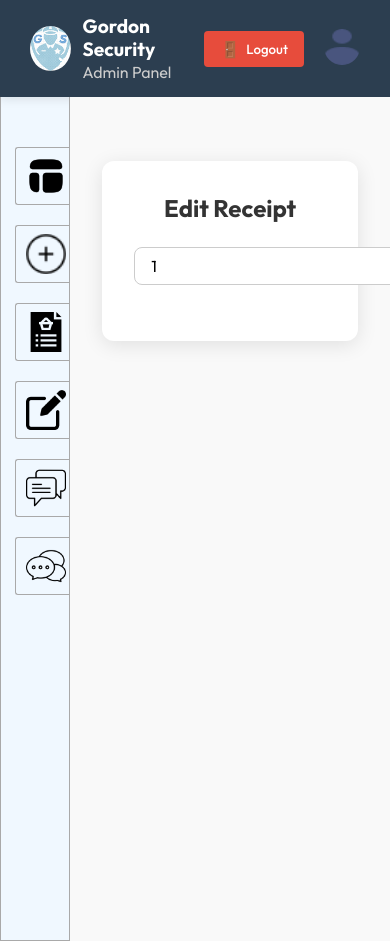
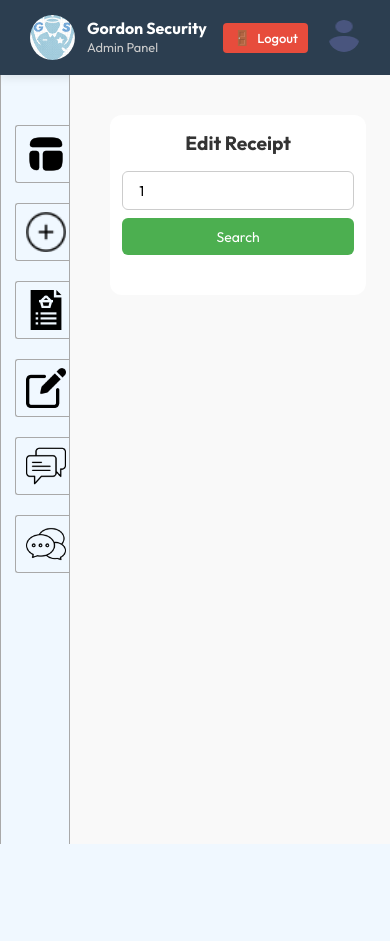
Before and after one commit to blaise-oj/skr-project, a React (Vite) app in the folder admin/skr/: page /edit/1 in a window 390 px wide. After the commit the page ends 844 px from the top, so only its background shows below. Built offline with nearby package versions, Linux system fonts and the light colour scheme; sample sign-in values are in the browser's storage.

Commit message:
6th commit

```diff
--- a/admin/skr/index.html
+++ b/admin/skr/index.html
@@ -3,7 +3,7 @@
 
 <head>
   <meta charset="UTF-8" />
-  <link rel="icon" type="image/svg+xml" href="/vite.svg" />
+  <link rel="icon" type="image/svg+xml" href="" />
   <meta name="viewport" content="width=device-width, initial-scale=1.0" />
   <title>Gordon Security Company Admin</title>
 </head>
--- a/admin/skr/src/assets/css/auth/AuthForms.css
+++ b/admin/skr/src/assets/css/auth/AuthForms.css
@@ -31,8 +31,9 @@
 }
 @media (max-width: 480px) {
   .auth-card {
-    padding: 20px;
-    margin: 0 15px;
+    padding: 15px;
+    margin: 0 10px;
+    transform: translate(-50%, -50%) scale(0.80);
   }
 }
 
--- a/admin/skr/src/components/Navbar/Navbar.css
+++ b/admin/skr/src/components/Navbar/Navbar.css
@@ -117,3 +117,30 @@
 .dropdown-item:hover {
   background-color: #f0f0f0;
 }
+@media (max-width: 480px) {
+  .brand-title {
+    font-size: 1rem;
+  }
+
+  .admin-subtitle {
+    font-size: 0.8rem;
+  }
+
+  .logout-btn,
+  .login-btn {
+    font-size: 13px;
+    padding: 6px 10px;
+  }
+
+  .dropdown-item {
+    font-size: 0.85rem;
+  }
+
+  .btn-icon {
+    font-size: 0.9rem;
+  }
+  .profile {
+    width: 32px;
+    height: 32px;
+  }
+}
--- a/admin/skr/src/index.css
+++ b/admin/skr/src/index.css
@@ -23,3 +23,19 @@ hr{
 .app-content {
     display:flex;
 }
+@media (max-width: 768px) {
+    .app-content {
+        flex-direction: column;
+        padding: 1rem;
+    }
+
+    body {
+        font-size: 14px;
+    }
+
+    nav {
+        flex-direction: column;
+        align-items: flex-start;
+        padding: 1rem;
+    }
+}
--- a/admin/skr/src/pages/Add/Add.css
+++ b/admin/skr/src/pages/Add/Add.css
@@ -142,21 +142,63 @@
 /* Responsive */
 @media (max-width: 480px) {
   .add-page {
-    padding: 1rem;
+    padding: 0.75rem 0.5rem;
+    margin: 1rem auto;
+    max-width: 95vw;
+    border-radius: 8px;
+    box-shadow: none;
+  }
+
+  .add-page h2 {
+    font-size: 1.2rem;
+    margin-bottom: 1rem;
+    text-align: center;
+  }
+
+  .add-form {
+    gap: 0.75rem;
   }
 
   .add-form input,
   .track-search input {
-    font-size: 0.95rem;
+    font-size: 0.9rem;
+    padding: 0.5rem 0.65rem;
   }
 
   .add-form button,
   .track-search button {
-    font-size: 0.95rem;
-    padding: 0.6rem;
+    font-size: 0.9rem;
+    padding: 0.55rem;
+    width: 100%;
+  }
+
+  .track-search {
+    flex-direction: column;
+    align-items: stretch;
   }
 
   .weight-display-wrapper input {
     padding-right: 2rem;
   }
+
+  .weight-display-wrapper .unit-suffix {
+    right: 10px;
+    font-size: 0.85rem;
+  }
+
+  .receipt-details {
+    font-size: 0.85rem;
+    padding: 0.8rem;
+    line-height: 1.4;
+  }
+
+  .message {
+    font-size: 0.9rem;
+  }
+
+  .spinner {
+    width: 28px;
+    height: 28px;
+    border-width: 3px;
+  }
 }
--- a/admin/skr/src/pages/Edit/Edit.css
+++ b/admin/skr/src/pages/Edit/Edit.css
@@ -1,54 +1,77 @@
+/* General resets for better control */
+body, html {
+  margin: 0;
+  padding: 0;
+  overflow-x: hidden;
+}
+
+/* Main container */
 .edit-page {
   max-width: 600px;
-  margin: 2rem auto;
-  padding: 2rem;
+  width: 100%;
+  margin: 1rem auto;
+  padding: 1rem;
   background: #ffffff;
   border-radius: 12px;
   box-shadow: 0 4px 20px rgba(0, 0, 0, 0.1);
+  box-sizing: border-box;
 }
 
+/* Title */
 .edit-page h2 {
   text-align: center;
   margin-bottom: 1.5rem;
+  font-size: 1.5rem;
   color: #333;
 }
 
+/* Search box layout */
 .search-box {
   display: flex;
   justify-content: space-between;
+  gap: 0.5rem;
   margin-bottom: 1.5rem;
+  flex-wrap: wrap;
 }
 
+/* Input field for tracking ID */
 .search-box input {
   flex: 1;
-  padding: 0.5rem 1rem;
+  min-width: 0;
+  width: 100%;
+  padding: 0.6rem 1rem;
   font-size: 16px;
   border: 1px solid #ccc;
-  border-radius: 8px 0 0 8px;
+  border-radius: 8px;
   outline: none;
+  box-sizing: border-box;
 }
 
+/* Search button */
 .search-box button {
-  padding: 0.5rem 1rem;
+  padding: 0.6rem 1rem;
   font-size: 16px;
   border: none;
   background: #4CAF50;
   color: white;
   cursor: pointer;
-  border-radius: 0 8px 8px 0;
+  border-radius: 8px;
   transition: background 0.3s ease;
+  width: 100%;
 }
 
 .search-box button:hover {
   background: #43a047;
 }
 
+/* Receipt form layout */
 .edit-form {
   display: flex;
   flex-direction: column;
   gap: 1rem;
 }
 
+/* All input fields */
 .edit-form input {
   padding: 0.7rem;
   font-size: 16px;
@@ -56,12 +79,15 @@
   border: 1px solid #ccc;
   outline: none;
   transition: border 0.3s ease;
+  width: 100%;
+  box-sizing: border-box;
 }
 
 .edit-form input:focus {
   border-color: #4CAF50;
 }
 
+/* Save button */
 .edit-form button {
   padding: 0.75rem;
   font-size: 16px;
@@ -71,12 +97,14 @@
   color: white;
   cursor: pointer;
   transition: background 0.3s ease;
+  width: 100%;
 }
 
 .edit-form button:hover {
   background: #0056b3;
 }
 
+/* Feedback messages */
 .error-msg {
   color: #d32f2f;
   background: #fdecea;
@@ -95,18 +123,75 @@
   border: 1px solid #4caf50;
 }
 
+/* Delete button */
 .edit-form .delete-btn {
   background-color: #e53935 !important;
-  /* force override */
   color: white;
   border: none;
-  padding: 0.4rem 0.8rem;
+  padding: 0.6rem;
   font-size: 14px;
   margin-top: 1rem;
   cursor: pointer;
   border-radius: 6px;
+  width: 100%;
 }
 
 .edit-form .delete-btn:hover {
   background-color: #c62828 !important;
 }
+
+/* Mobile-specific adjustments */
+@media (max-width: 480px) {
+  /* Prevent content overflow */
+  html, body {
+    overflow-x: hidden;
+  }
+
+  .edit-page {
+    padding: 1rem 0.75rem;
+    margin: 0.5rem;
+    box-shadow: none;
+    width: 100%;
+    max-width: 100%;
+    overflow-x: hidden;
+  }
+
+  .edit-page h2 {
+    font-size: 1.2rem;
+    text-align: center;
+    margin-bottom: 1rem;
+  }
+
+  .search-box {
+    flex-direction: column;
+    align-items: stretch;
+    gap: 0.5rem;
+    width: 100%;
+  }
+
+  .search-box input,
+  .search-box button {
+    width: 100%;
+    font-size: 14px;
+    border-radius: 6px;
+    box-sizing: border-box;
+  }
+
+  .edit-form {
+    gap: 0.75rem;
+  }
+
+  .edit-form input {
+    font-size: 14px;
+    padding: 0.6rem;
+    width: 100%;
+    box-sizing: border-box;
+  }
+
+  .edit-form button,
+  .edit-form .delete-btn {
+    font-size: 14px;
+    padding: 0.65rem;
+    width: 100%;
+  }
+}
--- a/admin/skr/src/pages/EditChooser/EditChooser.css
+++ b/admin/skr/src/pages/EditChooser/EditChooser.css
@@ -16,3 +16,24 @@
   padding: 0.5rem 1rem;
   cursor: pointer;
 }
+@media (max-width: 480px) {
+  .edit-chooser {
+    padding: 1rem;
+  }
+
+  .edit-chooser h2 {
+    font-size: 1.25rem;
+  }
+
+  .edit-chooser form {
+    flex-direction: column;
+    gap: 0.75rem;
+    width: 100%;
+  }
+
+  .edit-chooser input,
+  .edit-chooser button {
+    width: 100%;
+    font-size: 0.95rem;
+  }
+}
--- a/admin/skr/src/pages/List/List.css
+++ b/admin/skr/src/pages/List/List.css
@@ -155,3 +155,50 @@
   overflow-x: auto;
   display: block;
 }
+@media (max-width: 480px) {
+  .list {
+    padding: 1rem;
+  }
+
+  .search-input {
+    width: 100%;
+    font-size: 0.95rem;
+    padding: 6px;
+  }
+
+  .filter-toggles {
+    flex-direction: column;
+    align-items: flex-start;
+    gap: 10px;
+  }
+
+  .filter-toggles label {
+    font-size: 14px;
+    width: 100%;
+  }
+
+  .list-table th,
+  .list-table td {
+    font-size: 0.85rem;
+    padding: 6px;
+  }
+
+  .edit-btn,
+  .withdraw-btn,
+  .download-btn-deposit,
+  .download-btn-withdraw {
+    font-size: 0.8rem;
+    padding: 4px 6px;
+  }
+
+  .modal-content {
+    width: 90%;
+    padding: 20px;
+  }
+
+  .modal-buttons button {
+    margin: 5px 5px;
+    padding: 6px 10px;
+    font-size: 0.9rem;
+  }
+}
```
Also changed, not shown: admin/skr/src/pages/Register/Register.css (deleted, +0 -74 lines).
